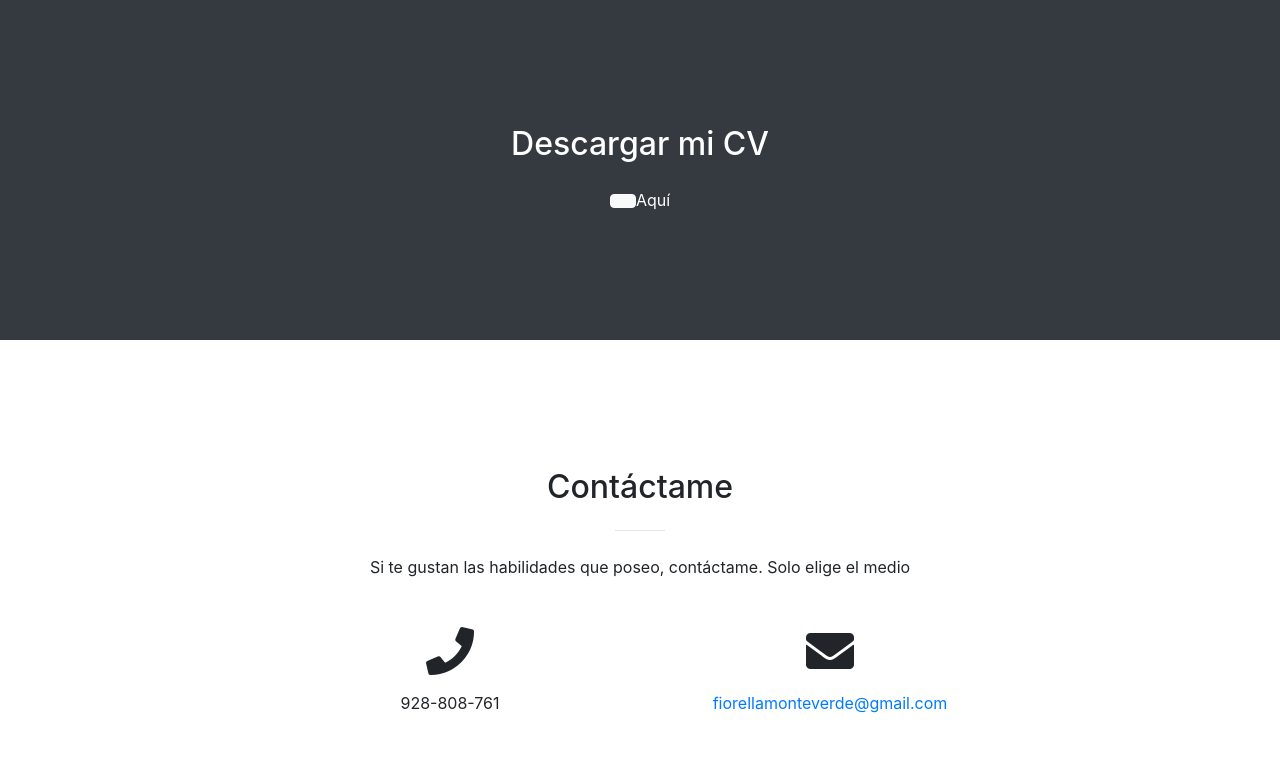
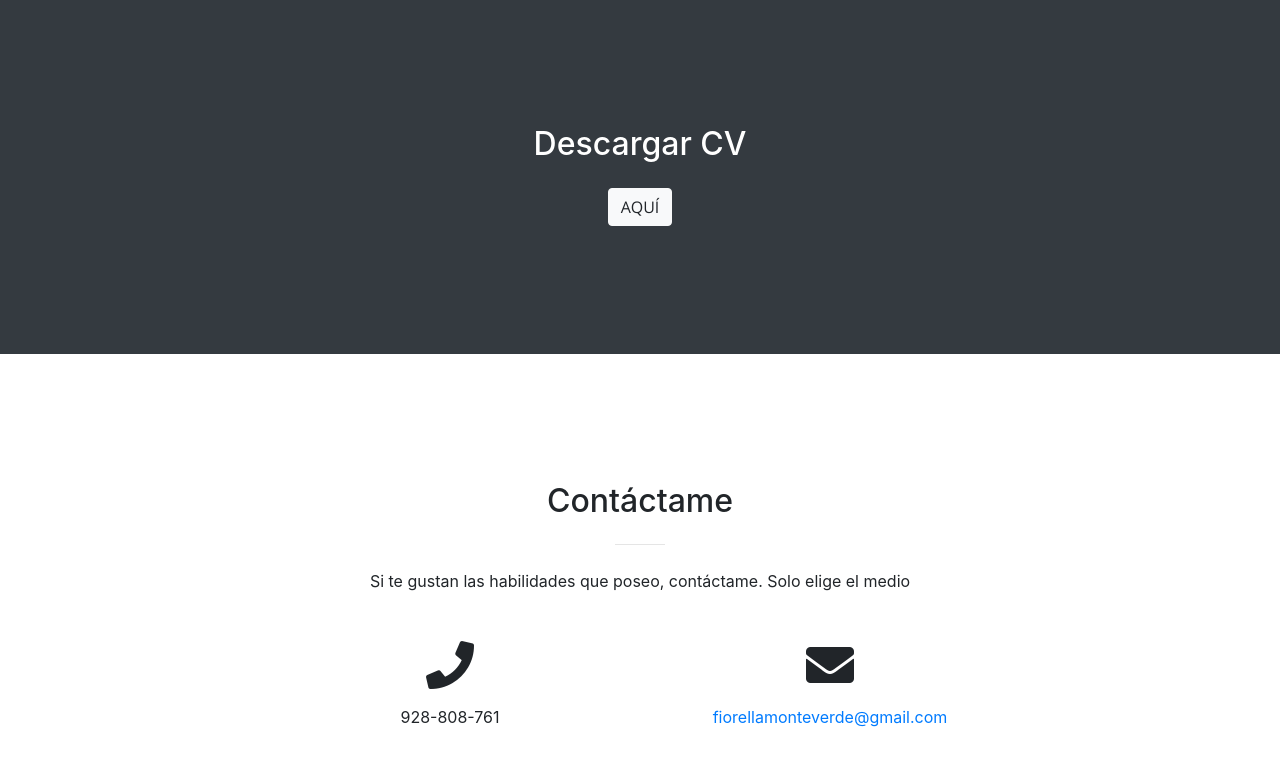
Before and after one commit to patriciamont/Portafolio-Patricia, a website with bundled scripts: page index.html in a window 1280 px wide. Shown: the part 2419-3184 px from the top of the page. Built offline with nearby package versions, Linux system fonts and the light colour scheme.

Commit message:
actualizando

```diff
--- a/index.html
+++ b/index.html
@@ -260,8 +260,8 @@
 
   <section class="bg-dark text-white">
     <div class="container text-center">
-      <h2 class="mb-4">Descargar mi CV</h2>
-      <a class="btn btn-light btn-xl sr-button" href="http://startbootstrap.com/template-overviews/creative/"><A>Aquí</A></a>
+      <h2 class="mb-4">Descargar CV</h2>
+      <a class="btn btn-light btn-xl sr-button" href="http://startbootstrap.com/template-overviews/creative/">Aquí</a>
     </div>
   </section>
 
```
